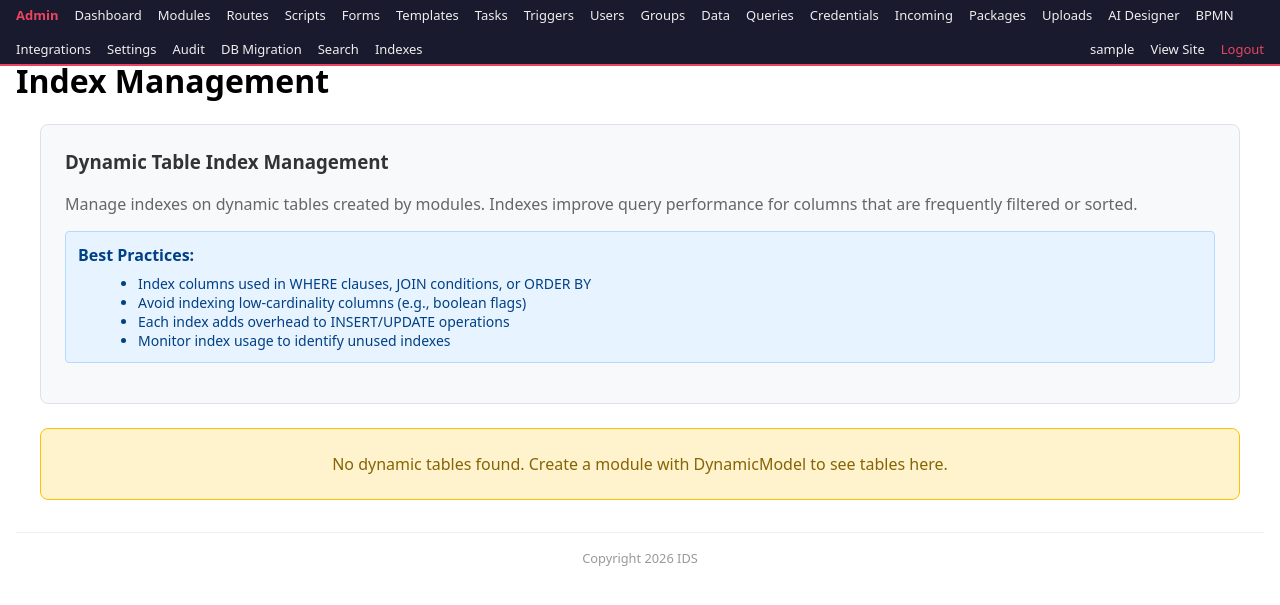
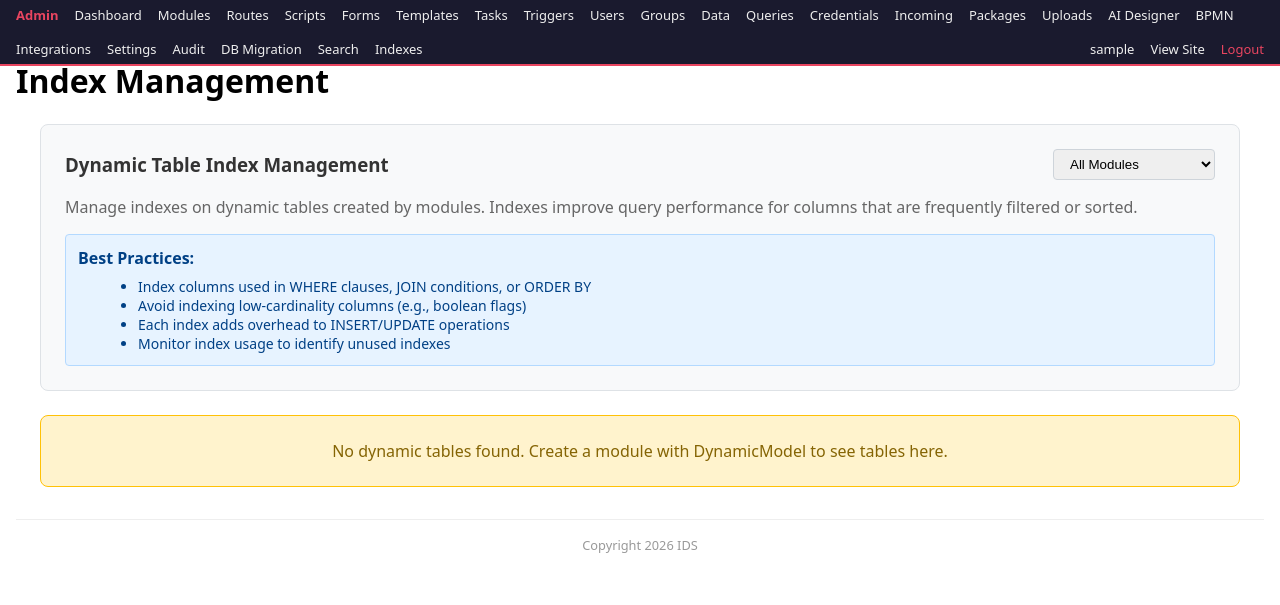
Before and after one commit to Nurb4000/PythonAppFoundry, a Flask app: page /__admin/indexes/ in a window 1280 px wide. Shown: the top 605 px of the page. Run offline with Flask 3, Linux system fonts and the light colour scheme; a user stored in the database is signed in; tables that the repository leaves empty hold one stand-in row (values such as "Sample post").

Commit message:
feat: Add module filter to index management page
- Added module dropdown filter matching other admin pages
- Filter tables by module for easier navigation
- Consistent UI pattern across all admin sections

```diff
--- a/app/routes/admin_index.py
+++ b/app/routes/admin_index.py
@@ -12,11 +12,21 @@ index_bp = Blueprint('index', __name__)
 @admin_required
 def list_indexes():
     """List all dynamic tables and their indexes."""
-    from app.models import DynamicTableRegistry
+    from app.models import DynamicTableRegistry, Module
 
-    tables = DynamicTableRegistry.query.all()
+    # Get module filter from query params
+    selected_module_id = request.args.get('module_id', type=int)
+
+    # Query tables with optional module filter
+    query = DynamicTableRegistry.query
+    if selected_module_id:
+        query = query.filter_by(module_id=selected_module_id)
+    tables = query.all()
+
+    # Get all modules for the filter dropdown
+    all_modules = Module.query.order_by(Module.name).all()
+
     table_info = []
-
     for reg in tables:
         try:
             inspector = sa_inspect(db.session.get_bind())
@@ -43,7 +53,9 @@ def list_indexes():
                 'error': str(e),
             })
 
-    return render_admin('Index Management', 'admin/index/list.html', tables=table_info)
+    return render_admin('Index Management', 'admin/index/list.html',
+                       tables=table_info, modules=all_modules,
+                       selected_module_id=selected_module_id)
 
 
 @index_bp.route('/<table_name>/add', methods=['POST'])
--- a/app/templates/admin/index/list.html
+++ b/app/templates/admin/index/list.html
@@ -1,12 +1,24 @@
 <div style="max-width: 1200px; margin: 0 auto;">
     <div style="background: #f8f9fa; border: 1px solid #dee2e6; border-radius: 8px; padding: 24px; margin-bottom: 24px;">
-        <h3 style="margin-top: 0; color: #333;">Dynamic Table Index Management</h3>
-        <p style="color: #666; margin-bottom: 16px;">
+        <div style="display: flex; justify-content: space-between; align-items: center; margin-bottom: 16px;">
+            <h3 style="margin: 0; color: #333;">Dynamic Table Index Management</h3>
+            {% if modules %}
+            <form method="GET" style="display: inline;">
+                <select name="module_id" onchange="this.form.submit()" style="padding: 6px 12px; border: 1px solid #ced4da; border-radius: 4px;">
+                    <option value="">All Modules</option>
+                    {% for module in modules %}
+                    <option value="{{ module.id }}" {% if selected_module_id == module.id %}selected{% endif %}>{{ module.name }}</option>
+                    {% endfor %}
+                </select>
+            </form>
+            {% endif %}
+        </div>
+        <p style="color: #666; margin: 0 0 16px 0;">
             Manage indexes on dynamic tables created by modules. Indexes improve query performance
             for columns that are frequently filtered or sorted.
         </p>
 
-        <div style="background: #e7f3ff; border: 1px solid #b3d9ff; border-radius: 4px; padding: 12px; margin-bottom: 16px;">
+        <div style="background: #e7f3ff; border: 1px solid #b3d9ff; border-radius: 4px; padding: 12px; margin-bottom: 0;">
             <strong style="color: #004085;">Best Practices:</strong>
             <ul style="margin: 8px 0 0 20px; color: #004085; font-size: 14px;">
                 <li>Index columns used in WHERE clauses, JOIN conditions, or ORDER BY</li>
```
